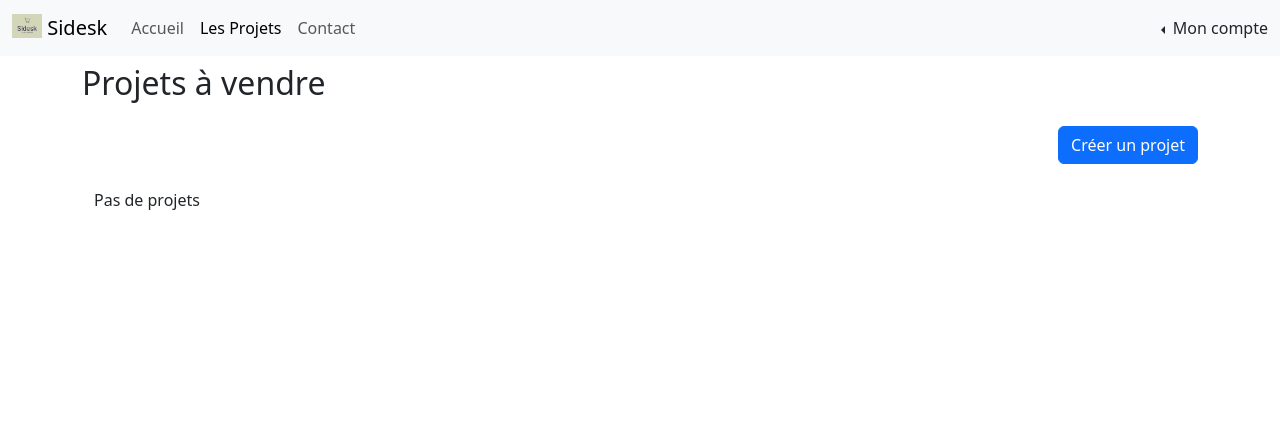
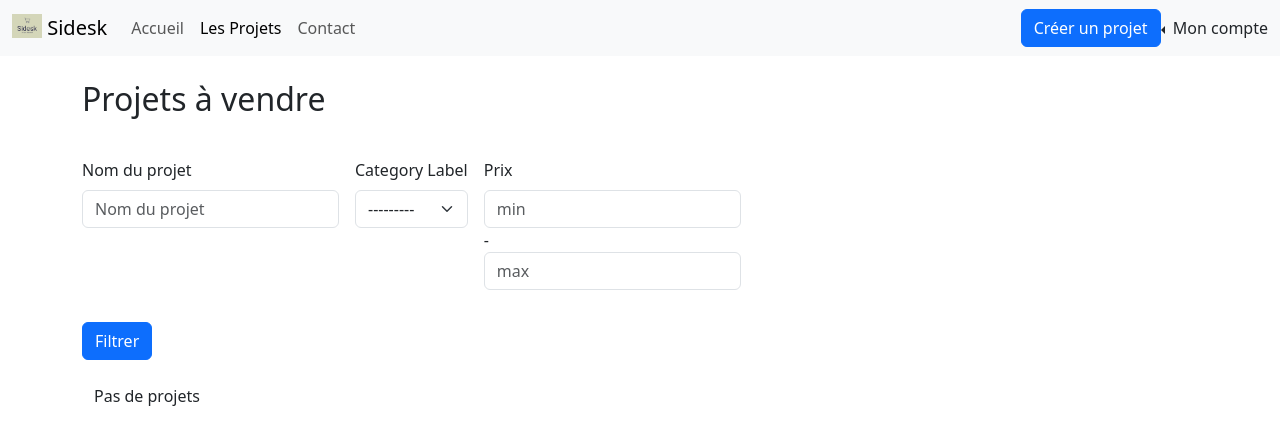
Before and after one commit to Pykix/sidesk, a Django app: page /projects/ in a window 1280 px wide. Shown: the top 445 px of the page. Run offline with Django 3.2, Linux system fonts and the light colour scheme; the visitor is signed in with stand-in values (Sample User, id 1); data that the repository does not hold is empty; some libraries are stand-ins or nearby versions.

Commit message:
feat(css): add bootstrap and add django-filter

```diff
--- a/app/core/settings.py
+++ b/app/core/settings.py
@@ -47,6 +47,7 @@ THIRD_PARTY_APPS = [
     "crispy_bootstrap5",
     "django_cleanup.apps.CleanupConfig",
     "django_htmx",
+    'django_filters',
 ]
 
 PROJECT_APPS = [
--- /dev/null
+++ b/app/projects/filters.py
@@ -0,0 +1,31 @@
+from unicodedata import category
+
+import django_filters
+
+from .models import Category, Project
+
+
+def categories(request):
+    if request is None:
+        return Category.objects.none()
+    return Category.objects.all()
+
+
+
+class MyRangeWidget(django_filters.widgets.RangeWidget):
+
+    def __init__(self, min_attrs=None, max_attrs=None, attrs=None):
+        super(MyRangeWidget, self).__init__(attrs)
+        if min_attrs:
+            self.widgets[0].attrs.update(min_attrs)
+        if max_attrs:
+            self.widgets[1].attrs.update(max_attrs)
+
+class ProjectFilter(django_filters.FilterSet):
+    price = django_filters.RangeFilter(label='Prix', widget=MyRangeWidget(min_attrs={'placeholder': 'min',}, max_attrs={'placeholder': "max"}))
+
+    category__label = django_filters.ModelChoiceFilter(queryset=categories)
+    name = django_filters.CharFilter(lookup_expr='icontains', label="Nom du projet")
+    class Meta:
+        model = Project
+        fields = ['name','category__label']
--- a/app/projects/views.py
+++ b/app/projects/views.py
@@ -4,7 +4,9 @@ from django.contrib.auth.mixins import LoginRequiredMixin
 from django.urls import reverse_lazy
 from django.views.generic import (CreateView, DeleteView, DetailView, ListView,
                                   TemplateView, UpdateView)
+from django_filters.views import FilterView
 
+from .filters import ProjectFilter
 from .forms import ImageFileFormSet, MetricFormSet, ProjectForm
 from .models import Order, Project
 
@@ -44,9 +46,13 @@ class ProjectCreateView(LoginRequiredMixin, CreateView):
         return super().form_valid(form)
 
 
-class ProjectListView(ListView):
+class ProjectListView(FilterView):
+
+
     model = Project
     context_object_name = "projects"
+    filterset_class = ProjectFilter
+    template_name = "projects/project_list.html"
 
     def get_queryset(self):
         queryset = super().get_queryset()
--- a/app/requirements.txt
+++ b/app/requirements.txt
@@ -11,3 +11,4 @@ django-cleanup
 django-bootstrap-v5
 django-htmx
 django-jazzmin
+django-filter
--- a/app/static/css/style.css
+++ b/app/static/css/style.css
@@ -1,5 +1,5 @@
 .card-img-top {
-    width: 100% !important;
+    width: 95% !important;
     height: 7vw !important;
     object-fit: cover !important;
 }
--- a/app/templates/core/navbar.html
+++ b/app/templates/core/navbar.html
@@ -42,6 +42,8 @@
         <!-- Left links -->
         <div class="d-flex align-items-center">
            {% if request.user.is_authenticated %}
+            <a href="{% url 'projects:create' %}" class="btn btn-primary align-items-center">Créer un projet</a>
+
            <div class="dropdown dropstart">
             <a class="nav-link dropdown-toggle" href="#" id="navbarDropdown" role="button" data-bs-toggle="dropdown" aria-expanded="false">
                 Mon compte
@@ -78,8 +80,8 @@
         <div class="modal-body">
 
                 <div class="nav nav-tabs" id="nav-tab" role="tablist">
-                  <button class="nav-link active" id="nav-home-tab" data-bs-toggle="tab" data-bs-target="#nav-home" type="button" role="tab" aria-controls="nav-home" aria-selected="true">Connexion</button>
-                  <button class="nav-link" id="nav-profile-tab" data-bs-toggle="tab" data-bs-target="#nav-profile" type="button" role="tab" aria-controls="nav-profile" aria-selected="false"
+                  <button class="nav-link active w-50" id="nav-home-tab" data-bs-toggle="tab" data-bs-target="#nav-home" type="button" role="tab" aria-controls="nav-home" aria-selected="true">Connexion</button>
+                  <button class="nav-link w-50" id="nav-profile-tab" data-bs-toggle="tab" data-bs-target="#nav-profile" type="button" role="tab" aria-controls="nav-profile" aria-selected="false"
                   hx-get="{% url 'signup' %}"
                   hx-target="#signUpForm"
                   hx-swap="outerHTML">Enregistrement</button>
--- a/app/templates/projects/project_detail.html
+++ b/app/templates/projects/project_detail.html
@@ -6,7 +6,7 @@
 {% block title %}{{project.title}}{% endblock title %}
 {% block content %}
 
-<h2 class="project-title">{{project.name}}</h2>
+<h2 class="project-title my-3">{{project.name}}</h2>
 <div class="detail-page d-flex">
   <div class="project w-75">
     <div class="project-base p-3 rounded">
@@ -143,10 +143,10 @@
     <div class="interest my-2 p-3 rounded">
       {% if project.user == request.user %}
       <p class="above-link-project">Ce projet vous interresse ?</p>
-      <a class="link-contact" href="">Contacter le vendeur (c'est vous...)</a>
+      <a class="link-contact btn btn-primary disabled" href="#">Se contacter ? Non...</a>
       <hr>
       <p class="above-link-project">L'acheter pour {{project.price}}€</p>
-      <a class="link-buy" href="{% url 'projects:order' project.slug %}">Vous ne pouvez pas acheter votre projet...</a>
+      <a class="link-buy btn btn-success disabled" href="#">C'est votre projet ;)</a>
 
       {% else %}
       <p class="above-link-project">Ce projet vous interresse ?</p>
--- a/app/templates/projects/project_list.html
+++ b/app/templates/projects/project_list.html
@@ -1,38 +1,42 @@
 {% extends 'core/base.html' %}
-
+{% load bootstrap5 %}
 {% block title %}Sidesk tous les projets{% endblock title %}
 {% block content %}
 <div class="all-project">
-<h2 class="title my-2">Projets à vendre</h2>
+<h2 class="title my-4">Projets à vendre</h2>
 {% if user.is_authenticated %}
-<div class="d-flex my-4">
-<div class="push me-auto "></div>
-<a href="{% url 'projects:create' %}" class="btn btn-primary align-items-center">Créer un projet</a>
-</div>
+
+<form method="get" class="my-4 row g-3">
+  <div class="col-auto">{% bootstrap_field filter.form.name  %}</div>
+  <div class="col-auto">{% bootstrap_field filter.form.category__label  %}</div>
+  <div class="col-auto">{% bootstrap_field filter.form.price  %}</div>
+  <div class="col-12"><button class="filter-button btn btn-primary" type="submit">Filtrer</button></div>
+
+</form>
 {% endif %}
 </div>
 <div class="container">
   <div class="row">
     {% for project in projects %}
     <div class="col-lg-3 d-flex align-items-stretch">
-    <a href="{% url 'projects:detail' project.slug %}" class="project-link text-decoration-none text-body">
-        <div class="card h-100" style="width: 18rem;">
-          <img src="{{project.images.all.0.image.url}}" alt="{{project.images.all.0.alt}}" class="card-img-top embed-responsive-item" />
-
+        <div class="card h-100 text-dark bg-light" style="width: 18rem;">
+          <div class="card-header text-center fs-4">{{project.name}}</div>
+          <img src="{{project.images.all.0.image.url}}" alt="{{project.images.all.0.alt}}" class="card-img-top embed-responsive-item mx-auto mt-2" />
           <div class="card-body d-flex flex-column">
-            <span style="background-color:{{project.category.color}};" class="badge rounded-pill w-75 mb-2">{{project.category}}</span>
-            <h4 class="card-title">
-              {{project.name}}
-            </h4>
+            <div class="d-flex justify-content-between">
+              <span  class="">{{project.price}}€</span>
+              <span style="background-color:{{project.category.color}};" class="badge rounded-pill mb-2">{{project.category}}</span>
+            </div>
+            <hr>
             <p>
               {{project.summarize}}
             </p>
-            <div class="mt-auto">
-                <h5>{{project.price}}€</h5>
-            </div>
+            <a href="{% url 'projects:detail' project.slug %}" class="btn btn-primary mt-auto mx-auto">
+              details
+            </a>
           </div>
         </div>
-    </a>
+
   </div>
     {%empty%}
     <li>Pas de projets</li>
```
